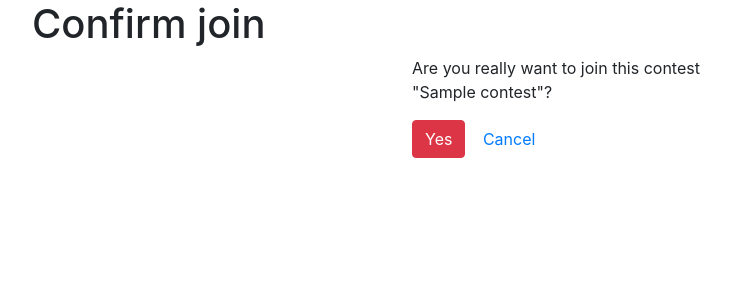
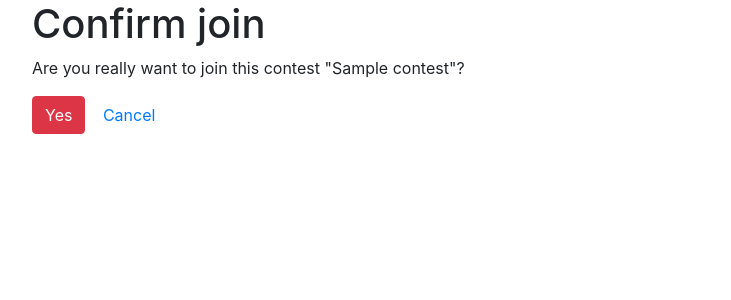
Before and after one commit to kafitimi/multimeter, a Django app: page /en/contest/1/join/ in a window 1280 px wide. Shown: the part 56-356 px from the top of the page, without its empty margins (53-784 px from the left). Run offline with Django 3.2, Linux system fonts and the light colour scheme; a user stored in the database is signed in; tables that the repository leaves empty hold one stand-in row (values such as "Sample post"); some libraries are stand-ins or nearby versions.

Commit message:
fixed contest join confirm page layout

```diff
--- a/multimeter/templates/multimeter/contest_confirm_join.html
+++ b/multimeter/templates/multimeter/contest_confirm_join.html
@@ -8,15 +8,17 @@
             </div>
         </div>
         <div class="row">
-            <div class="col-4 offset-4">
             {% if user.is_authenticated %}
+                <div class="col">
                     <form method="post">
                         {% csrf_token %}
                         <p>{% trans 'Are you really want to join this contest' %} "{{ contest.brief_name }}"?</p>
                         <input type="submit" class="btn btn-danger" role="button" value="{% trans 'Yes' %}" />
                         <a href="{% url 'index' %}" class="btn btn-default" role="button" >{% trans 'Cancel' %}</a>
                     </form>
+                </div>
             {% else %}
+                <div class="col-4 offset-4">
                       <ul class="nav nav-tabs nav-justified" role="tablist">
                           <li class="nav-item">
                               <a class="nav-link active" href="#signup" role="tab" data-toggle="tab">{% trans 'Registration' %}</a>
@@ -33,8 +35,8 @@
                               {% include 'multimeter/login_form_controls.html' %}
                           </div>
                       </div>
+                </div>
             {% endif %}
         </div>
     </div>
-    </div>
 {% endblock %}
```
Lines whose indentation alone changed are shown as unchanged.
